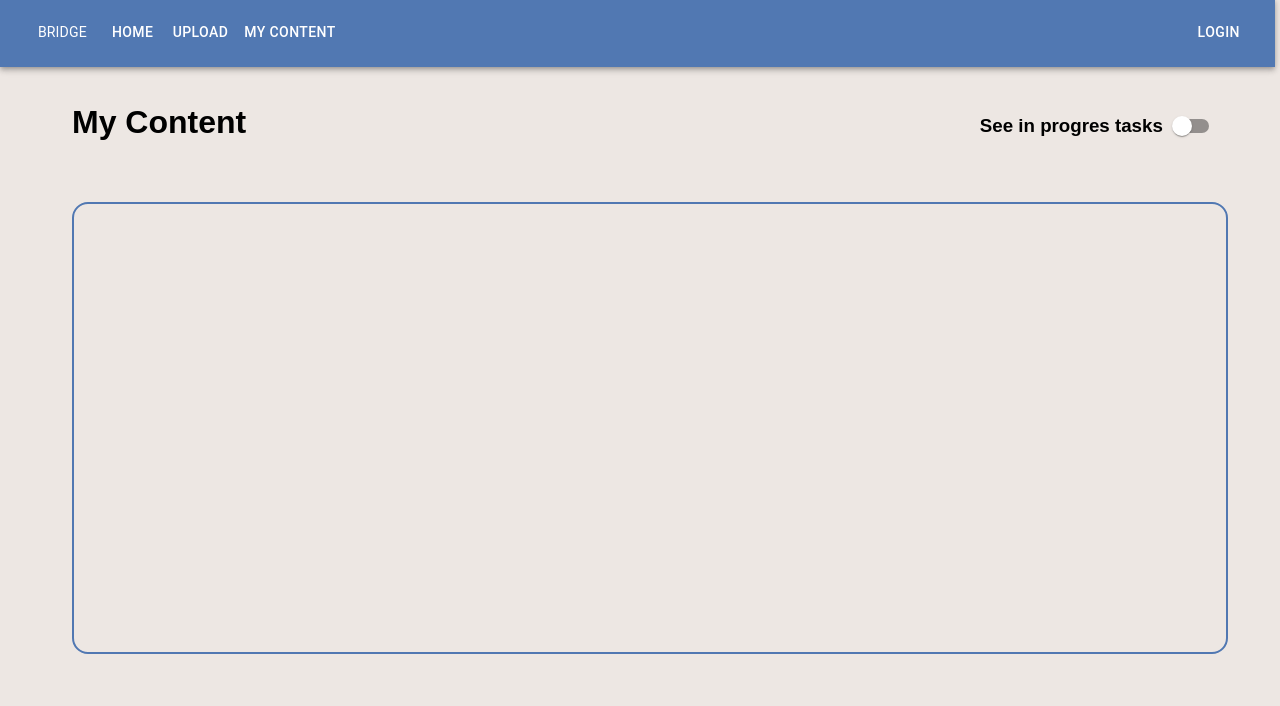
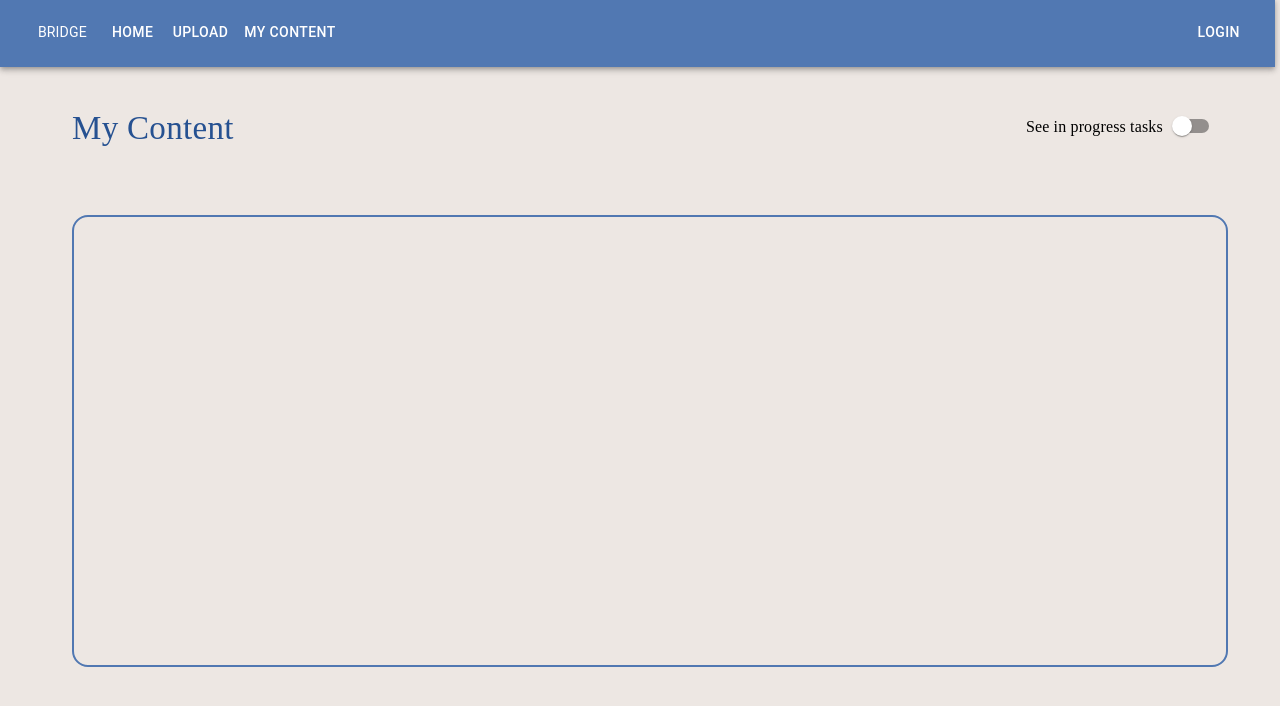
Before and after one commit to Spicy-Pineapple-Chicken-Stew/cissa-summerhack, a React (Create React App) app in the folder src/frontend/: page / in a window 1280 px wide. Both pictures are taken after a click on the button "MY CONTENT". Shown: the top 706 px of the page. Built offline with nearby package versions, Linux system fonts and the light colour scheme.

Commit message:
added layout and color changes

```diff
--- a/src/frontend/src/Pages/TaskList.js
+++ b/src/frontend/src/Pages/TaskList.js
@@ -4,7 +4,7 @@ import Button from "@mui/material/Button";
 import {useContext, useEffect, useState} from "react";
 import { Box, fontSize, typography } from '@mui/system';
 import axios from "axios";
-import {Switch, Typography} from "@mui/material";
+import {alpha, Switch, Typography} from "@mui/material";
 import {CurrentPageContext} from "../Contexts/CurrentPageContext";
 import {CurrentTaskContext} from "../Contexts/CurrentTaskContext";
 import {UserContext} from "../Contexts/UserContext";
@@ -18,6 +18,18 @@ export default function TaskListPage(props){
     let [currentPage, setCurrentPage] = useContext(CurrentPageContext);
     let [currentTask, setCurrentTask] = useContext(CurrentTaskContext);
     let [user, setUser] = useContext(UserContext);
+
+    const BlueSwitch = styled(Switch)(({ theme }) => ({
+        '& .MuiSwitch-switchBase.Mui-checked': {
+            color: '#5178B2',
+            '&:hover': {
+                backgroundColor: alpha('#5178B2', theme.palette.action.hoverOpacity),
+            },
+        },
+        '& .MuiSwitch-switchBase.Mui-checked + .MuiSwitch-track': {
+            backgroundColor: '#5178B2',
+        },
+    }));
 
     const success_box = {
         fontSize: 24,
@@ -192,7 +204,9 @@ export default function TaskListPage(props){
             }}>
                 <h1 style={{
                     marginLeft: "5vw"
-                }}>My Content</h1>
+                }}><Typography fontFamily={"Oxygen"} fontSize={33} color={"#265191"}>
+                    My Content
+                </Typography></h1>
                 <div style={{
                     display: "flex",
                     flexDirection: "row",
@@ -200,10 +214,13 @@ export default function TaskListPage(props){
                 }}>
                     <h3 style={{
                         marginTop: "4vh"
-                    }}>See in progres tasks</h3>
-                    <Switch
+                    }}><Typography fontFamily={"Oxygen"}>
+                        See in progress tasks
+                    </Typography></h3>
+                    <BlueSwitch
                         sx={{
-                        marginTop: "3vh"
+                        marginTop: "3vh",
+                            color: "#5178B2"
                          }}
                         checked={hasSelected}
                         onClick={() => {setHasSelected(!hasSelected)}}
```
